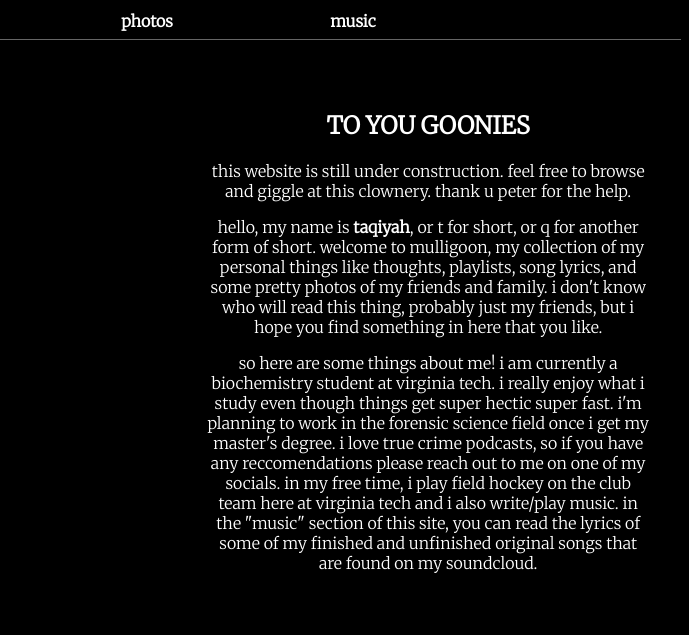
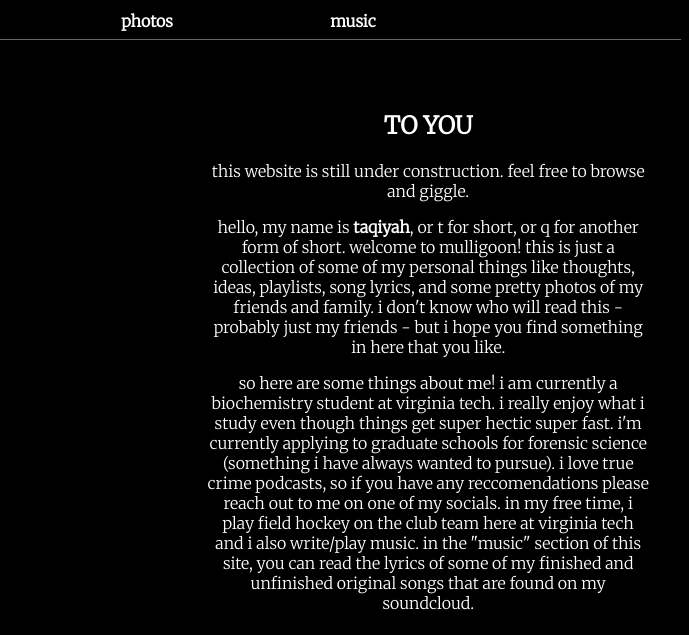
Before and after one commit to taqiyah/blog, a plain HTML site: page index.html in a window 1280 px wide. Shown: the part 161-796 px from the top of the page, 591-1280 px from the left. Drawn offline with Linux system fonts and the light colour scheme.

Commit message:
update main

```diff
--- a/index.html
+++ b/index.html
@@ -21,14 +21,14 @@
             <img id="#main-photo" src="img/10-20-20_1.jpg">
         </div>
         <div class="grid-item" style="grid-area: about;">
-            <h2>TO YOU GOONIES</h2>
-            <p>this website is still under construction. feel free to browse and giggle at this clownery.  thank u peter for the help.</p>
-            <p>hello, my name is <B>taqiyah</B>, or t for short, or q for another form of short.  welcome to mulligoon, my collection of
-                my personal things like thoughts, playlists, song lyrics, and some pretty photos of my friends and family.  i don't know who will
-                read this thing, probably just my friends, but i hope you find something in here that you like.   </p>
+            <h2>TO YOU</h2>
+            <p>this website is still under construction. feel free to browse and giggle.</p>
+            <p>hello, my name is <B>taqiyah</B>, or t for short, or q for another form of short.  welcome to mulligoon!  this is just a collection of
+                some of my personal things like thoughts, ideas, playlists, song lyrics, and some pretty photos of my friends and family.  i don't know who will
+                read this - probably just my friends - but i hope you find something in here that you like.</p>
             <p>so here are some things about me!  i am currently a biochemistry student at virginia tech.  i really enjoy what i study
-                even though things get super hectic super fast.  i'm planning to work in the forensic science field once i
-                get my master's degree.  i love true crime podcasts, so if you have any reccomendations please reach out to me
+                even though things get super hectic super fast.  i'm currently applying to graduate schools for forensic science (something i
+                have always wanted to pursue).  i love true crime podcasts, so if you have any reccomendations please reach out to me
                 on one of my socials.
                 in my free time, i play field hockey on the club team here at virginia tech and i also write/play music.
                 in the "music" section of this site, you can read the lyrics of some of my finished and unfinished original songs
```
